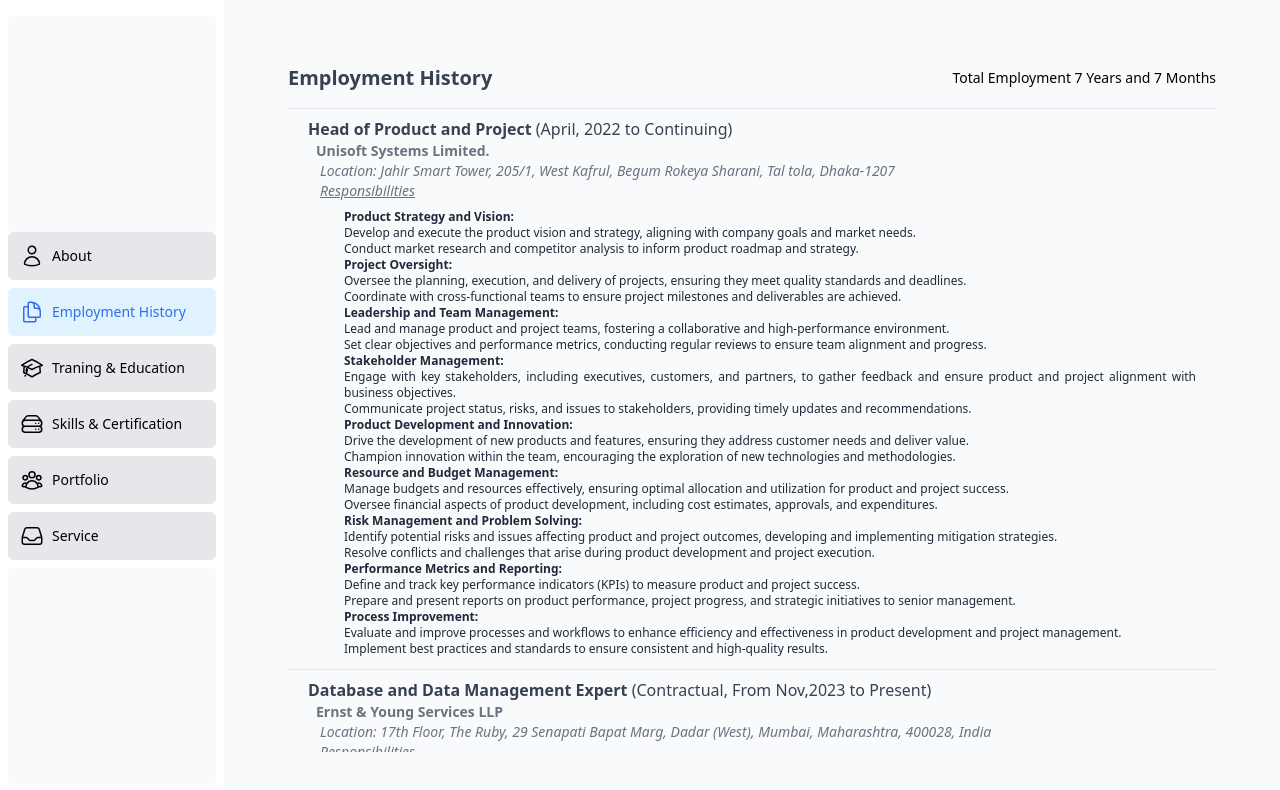
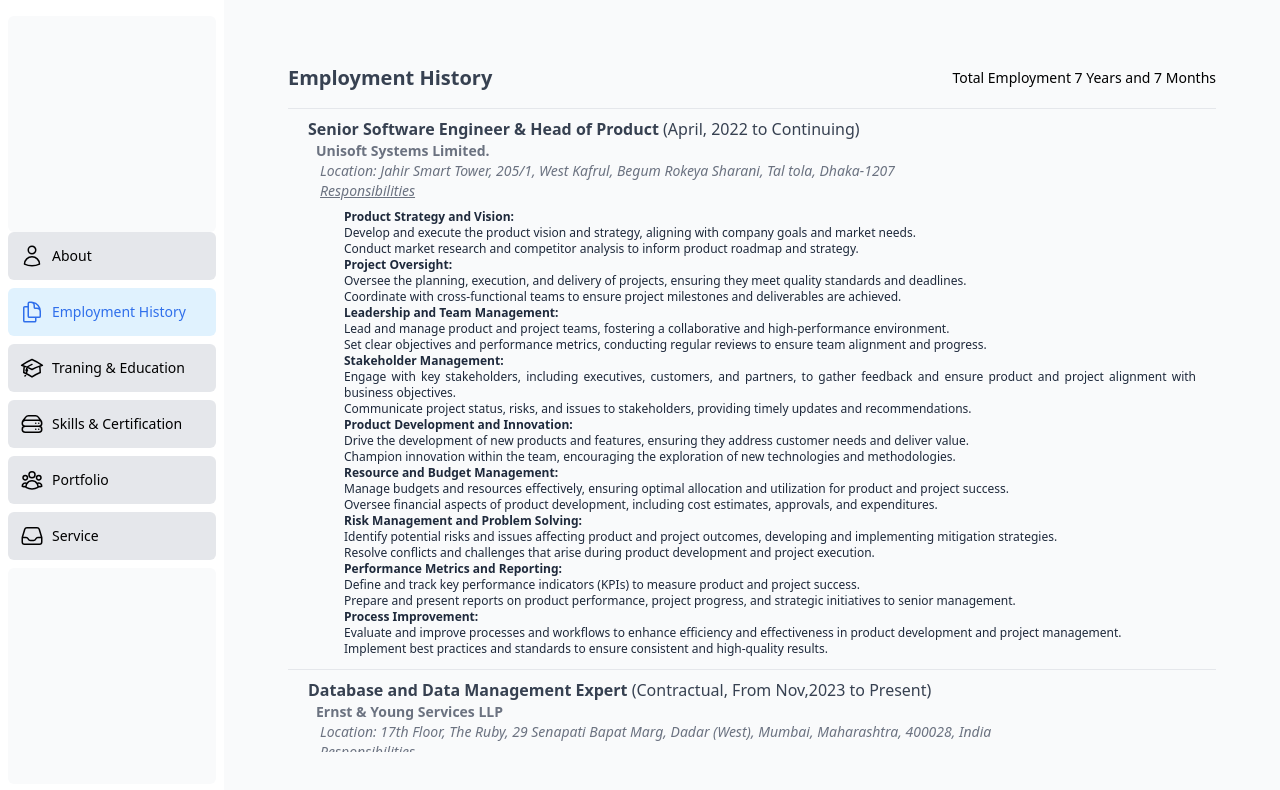
Before and after one commit to saddam311291/saddam311291.github.io, a Next.js app: page /pages/experience in a window 1280 px wide. Shown: the top 790 px of the page. Built offline with nearby package versions, Linux system fonts and the light colour scheme.

Commit message:
last commit at 14march2025

```diff
--- a/app/pages/experience/(overview)/unisoft.tsx
+++ b/app/pages/experience/(overview)/unisoft.tsx
@@ -102,7 +102,7 @@ export  function HeadOf() {
       <div className="flex items-center justify-between ml-5">
             <div className="mb-2 flex items-center">
               <div>
-                <h4 className="  text-gray-700 font-bold  text-base">Head of Product and Project<span className='font-normal text-sm md:text-base'>  (April, 2022 to Continuing)</span></h4>
+                <h4 className="  text-gray-700 font-bold  text-base"> Senior Software Engineer & Head of Product<span className='font-normal text-sm md:text-base'>  (April, 2022 to Continuing)</span></h4>
                 <h4 className="text-sm ml-2 text-gray-500 font-bold">Unisoft Systems Limited. </h4>
                 <h4 className="text-sm  ml-3  text-gray-500 font-underline"><em> Location: Jahir Smart Tower, 205/1, West Kafrul, Begum Rokeya Sharani, Tal tola, Dhaka-1207</em></h4>
                 <h4 className="text-sm  ml-3  text-gray-500 font-underline "> <em><u> Responsibilities </u></em> </h4>
```
